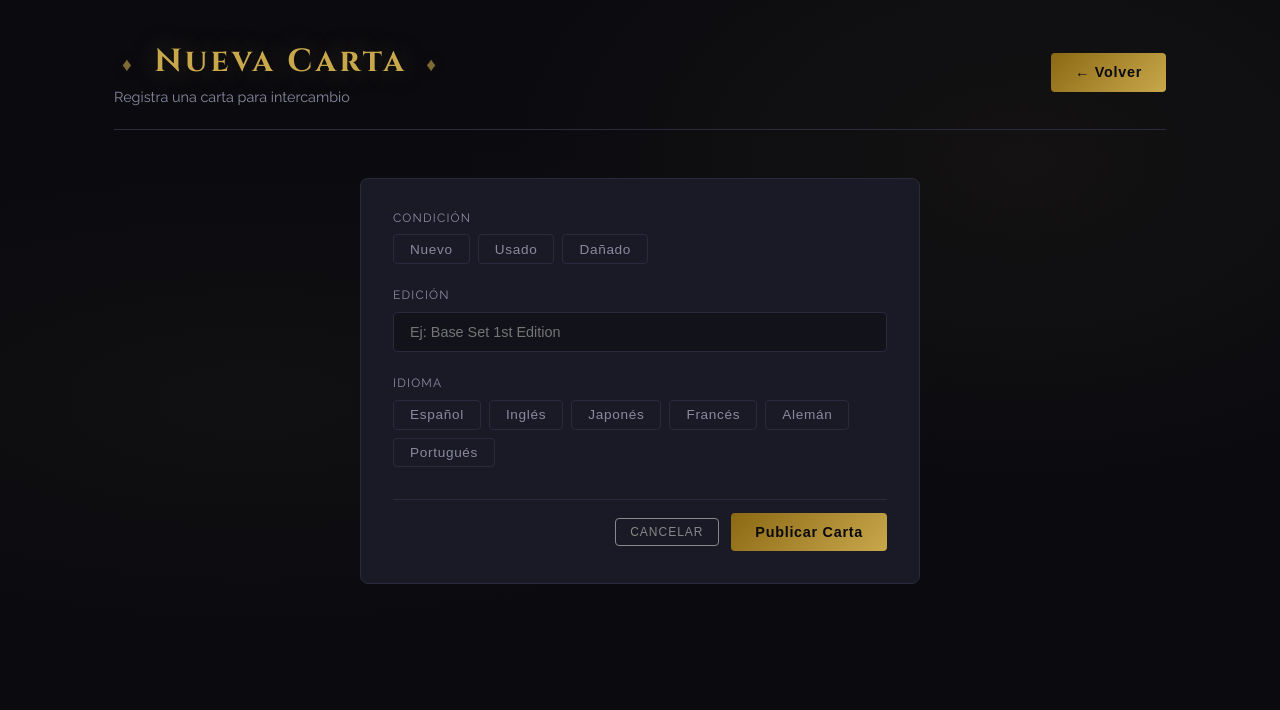
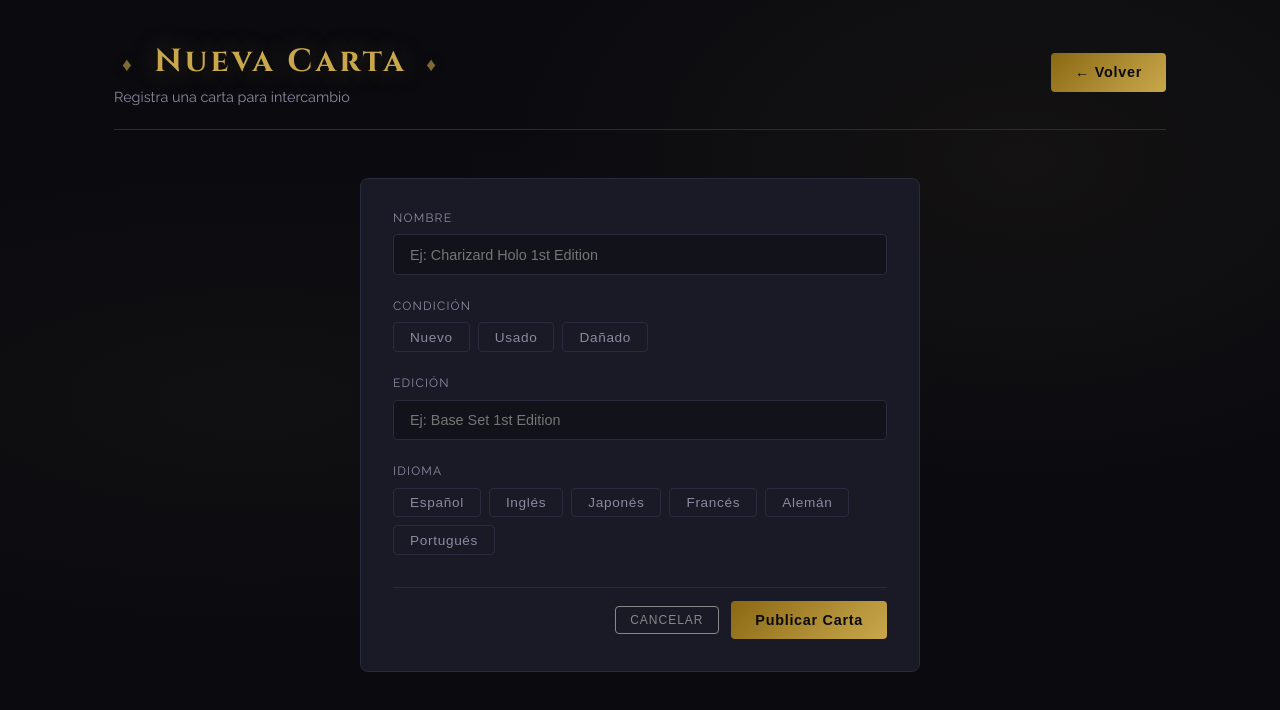
Before and after one commit to Mikey0o/cardswap-frontend, an Angular app: page /cards/new in a window 1280 px wide. Shown: the top 710 px of the page. Built offline with nearby package versions, Linux system fonts and the light colour scheme; sample sign-in values are in the browser's storage.

Commit message:
hotfix(all): add pending changes

```diff
--- a/src/app/app.routes.ts
+++ b/src/app/app.routes.ts
@@ -16,7 +16,7 @@ export const routes: Routes = [
   { path: 'offers/new', component: OfferForm, canActivate: [roleGuard(['usuario', 'admin'])] },
   {
     path: 'cards', children: [
-      { path: 'list', loadComponent: () => import('./pages/card-list/card-list').then(m => m.CardListComponent), canActivate: [roleGuard(["admin", "usuario"])] },
+      { path: 'list', loadComponent: () => import('./pages/card-list/card-list').then(m => m.CardListComponent), canActivate: [roleGuard(["usuario"])] },
       { path: 'new', loadComponent: () => import('./pages/card-form/card-form').then(m => m.CardFormComponent), canActivate: [roleGuard(["admin", "usuario"])] },
       { path: 'edit/:id', loadComponent: () => import('./pages/card-form/card-form').then(m => m.CardFormComponent), canActivate: [roleGuard(["admin", "usuario"])] }
     ]
--- a/src/app/pages/card-form/card-form.html
+++ b/src/app/pages/card-form/card-form.html
@@ -27,6 +27,20 @@
 
     <div class="offer-card form-card">
       <div class="card-glow"></div>
+
+      <!-- Nombre -->
+      <div class="field-group">
+        <label class="field-label">Nombre</label>
+        <input
+          class="field-input"
+          type="text"
+          placeholder="Ej: Charizard Holo 1st Edition"
+          [(ngModel)]="formData.name"
+          [class.input-error]="fieldErrors['name']" />
+        <span class="field-error" *ngIf="fieldErrors['name']">
+          {{ fieldErrors['name'] }}
+        </span>
+      </div>
 
       <!-- Condición -->
       <div class="field-group">
--- a/src/app/pages/card-form/card-form.ts
+++ b/src/app/pages/card-form/card-form.ts
@@ -25,8 +25,8 @@ export class CardFormComponent implements OnInit {
 
   // ── Opciones de los enums ──
   conditionOptions = [
-    { value: 'nuevo',  label: 'Nuevo' },
-    { value: 'usado',  label: 'Usado' },
+    { value: 'nuevo', label: 'Nuevo' },
+    { value: 'usado', label: 'Usado' },
     { value: 'dañado', label: 'Dañado' }
   ];
 
@@ -36,6 +36,7 @@ export class CardFormComponent implements OnInit {
 
   // ── Modelo del formulario ──
   formData = {
+    name: '',
     condition: '',
     edition: '',
     language: '',
@@ -48,7 +49,7 @@ export class CardFormComponent implements OnInit {
     private cardService: CardService,
     private router: Router,
     private route: ActivatedRoute
-  ) {}
+  ) { }
 
   ngOnInit(): void {
     this.cardId = this.route.snapshot.paramMap.get('id');
@@ -66,9 +67,10 @@ export class CardFormComponent implements OnInit {
       next: (res) => {
         const card = res;
         this.formData = {
+          name: card.name,
           condition: card.condition,
-          edition:   card.edition,
-          language:  card.language,
+          edition: card.edition,
+          language: card.language,
         };
         this.loadingCard = false;
       },
@@ -81,6 +83,10 @@ export class CardFormComponent implements OnInit {
 
   validate(): boolean {
     this.fieldErrors = {};
+
+    if (!this.formData.name || this.formData.name.length < 5) {
+      this.fieldErrors['name'] = "El nombre debe tener mínimo 8 caracteres";
+    }
 
     if (!this.formData.condition) {
       this.fieldErrors['condition'] = "Selecciona una condición";
--- a/src/app/pages/card-list/card-list.html
+++ b/src/app/pages/card-list/card-list.html
@@ -38,10 +38,10 @@
       <div class="card-body">
         <div class="trade-section">
           <div class="trade-item">
-            <label>Edición</label>
+            <label>Nombre</label>
             <div class="card-info">
-              <span class="card-edition">{{ card.edition }}</span>
-              <span class="card-language">{{ card.language }}</span>
+              <span class="card-edition">{{ card.name }}</span>
+              <span class="card-language">{{ card.edition }} - {{ card.language }}</span>
             </div>
           </div>
           <div class="trade-arrow">♦</div>
--- a/src/app/pages/card-list/card-list.ts
+++ b/src/app/pages/card-list/card-list.ts
@@ -13,6 +13,8 @@ export class CardListComponent implements OnInit {
   cards: any[] = [];
   loading = true;
   error = '';
+  userId: string = localStorage.getItem('userId') || '';
+
 
   constructor(private cardService: CardService) { }
 
@@ -24,7 +26,7 @@ export class CardListComponent implements OnInit {
     this.loading = true;
     this.error = '';
 
-    this.cardService.getCards('todos').subscribe({
+    this.cardService.getUserCards(this.userId).subscribe({
       next: (res) => {
         console.log('Respuesta completa del backend:', res);
         this.cards = res.data;
--- a/src/app/pages/offer-list/offer-list.html
+++ b/src/app/pages/offer-list/offer-list.html
@@ -23,16 +23,16 @@
           <div class="trade-item">
             <label>Ofrece</label>
             <div class="card-info">
-              <span class="card-edition">{{ offer.idCardOffered?.edition || 'N/A' }}</span>
-              <span class="card-language">{{ offer.idCardOffered?.language || '' }}</span>
+              <span class="card-edition">{{ offer.idCardOffered?.name || 'N/A' }}</span>
+              <span class="card-language"> {{ offer.idCardOffered?.edition || 'N/A' }} - {{ offer.idCardOffered?.language || '' }}</span>
             </div>
           </div>
           <div class="trade-arrow">⇄</div>
           <div class="trade-item">
             <label>Desea</label>
             <div class="card-info">
-              <span class="card-edition">{{ offer.idCardWanted?.edition || 'N/A' }}</span>
-              <span class="card-language">{{ offer.idCardWanted?.language || '' }}</span>
+              <span class="card-edition">{{ offer.idCardWanted?.name || 'N/A' }}</span>
+              <span class="card-language"> {{ offer.idCardWanted?.edition || 'N/A' }} - {{ offer.idCardWanted?.language || '' }}</span>
             </div>
           </div>
         </div>
--- a/src/app/services/card.ts
+++ b/src/app/services/card.ts
@@ -22,6 +22,10 @@ export class CardService {
     return this.http.get(`${this.apiUrl}/detail/${id}`, { withCredentials: true });
   }
 
+  getUserCards(userID: string): Observable<any> {
+    return this.http.get(`${this.apiUrl}/user/${userID}`, { withCredentials: true });
+  }
+
   editCard(id: string, cardData: any): Observable<any> {
     return this.http.put(`${this.apiUrl}/${id}`, cardData, { withCredentials: true });
   }
```
